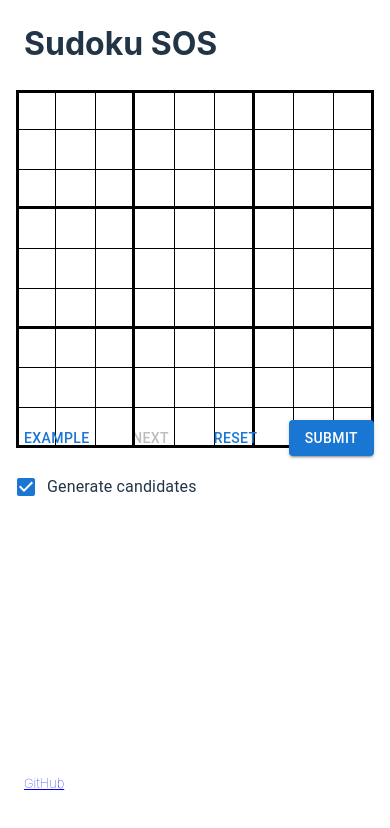
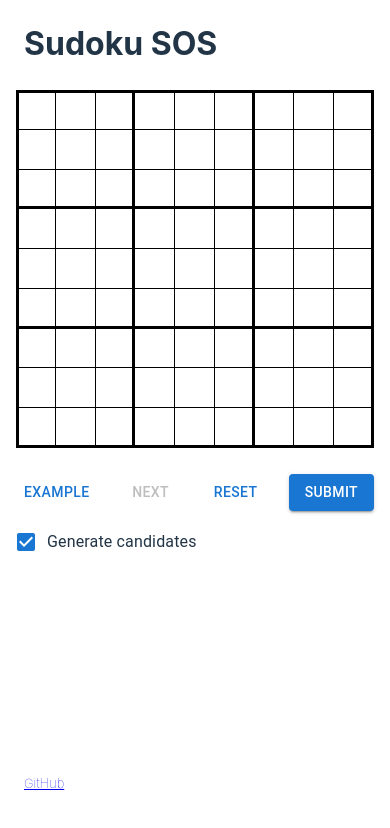
Before and after one commit to sanujs/sudoku-sos, a React (Vite) app in the folder sudoku-client/: page / in a window 390 px wide. Shown: the top 828 px of the page. Built offline with nearby package versions, Linux system fonts and the light colour scheme.

Commit message:
CSS fix for IOS devices

```diff
--- a/sudoku-client/src/App.css
+++ b/sudoku-client/src/App.css
@@ -54,6 +54,7 @@ input.cell{
   font-size: 2.5rem;
   font-family: Arial, Helvetica, sans-serif;
   caret-color: transparent; /* Hides blinking cursor in cell*/
+  border-radius: 0;
 }
 
 input:focus.cell{
@@ -173,7 +174,6 @@ input:focus.cell{
 @media (max-width: 499px) {
   .sudoku-columns {
     grid-template-columns: 100%;
-    grid-template-rows: 70% 30%;
   }
 
   .puzzle-grid {
@@ -181,7 +181,7 @@ input:focus.cell{
   }
 
   .sidebar {
-    margin: 0;
+    margin: 16px 0;
   }
 
   input.cell {
--- a/sudoku-client/src/components/Cell.tsx
+++ b/sudoku-client/src/components/Cell.tsx
@@ -47,7 +47,6 @@ const Cell = (props: CellProps) => {
         id={i.toString()}
         value={props.value}
         inputMode="numeric"
-        disabled={props.locked}
         readOnly={props.locked}
         onChange={(e) => props.onCellChange(i, e.target.value)}
         onKeyDown={(event) => {
```
